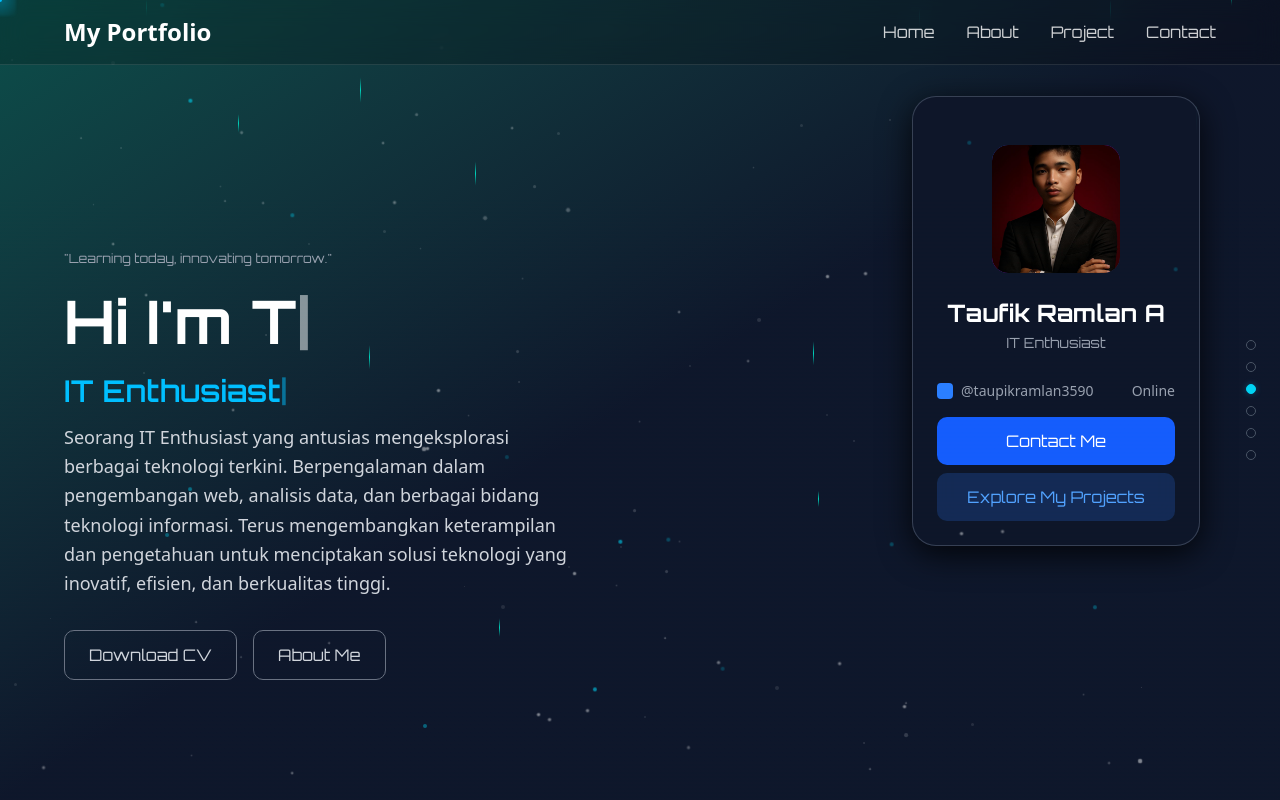
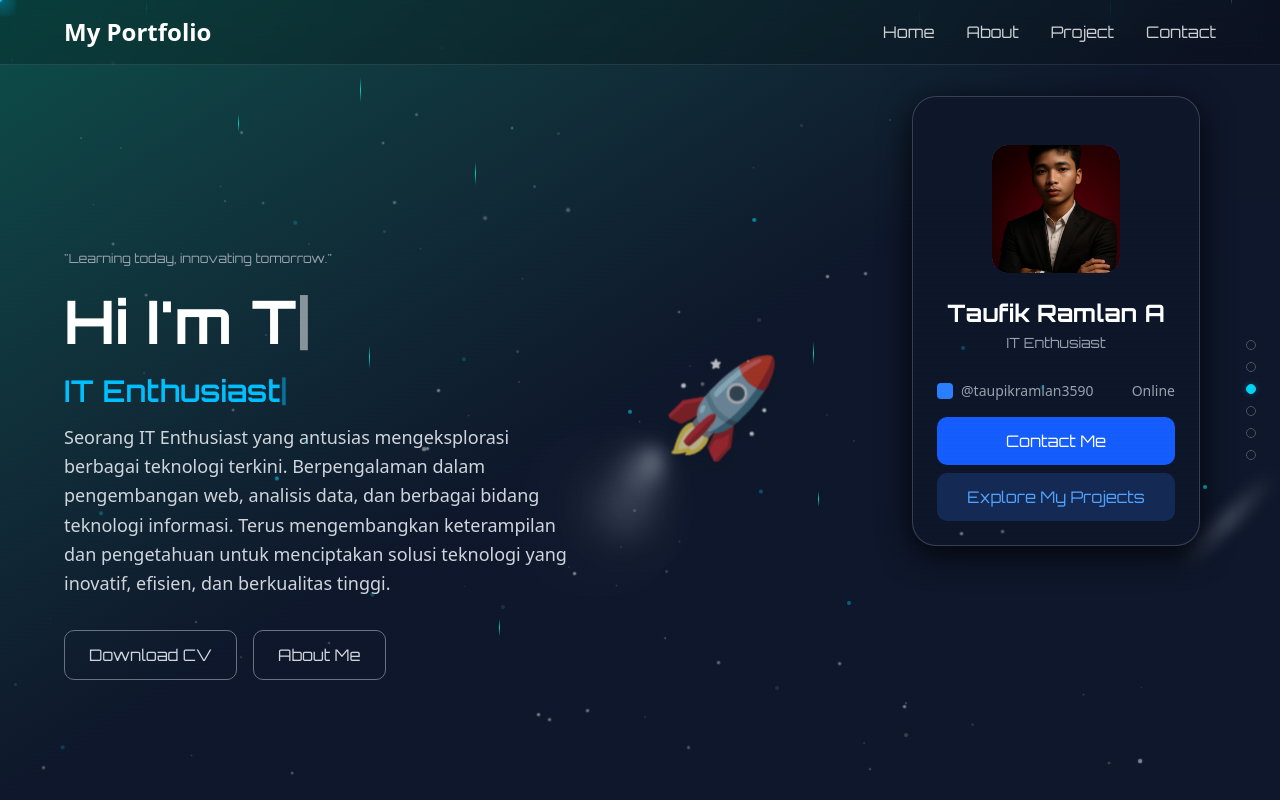
Before and after one commit to Gateofheaven07/portofolio, a Next.js app: page / in a window 1280 px wide. Shown: the top 800 px of the page. Built offline with nearby package versions, Linux system fonts and the light colour scheme.

Commit message:
feat: introduce interactive hero section with profile card, digital rain, and rocket animation, along with global styles.

```diff
--- a/app/globals.css
+++ b/app/globals.css
@@ -598,6 +598,7 @@
 }
 
 /* Scanlines animation */
+
 @keyframes scanlines {
   0% {
     transform: translateY(0);
@@ -606,6 +607,54 @@
     transform: translateY(100vh);
   }
 }
+
+/* Rocket Launch Animation */
+/* Rocket Launch Animation - Diagonal Bottom-Left to Top-Right */
+/* Rocket Launch Animation - Diagonal Bottom-Left to Top-Right (Shifted Left) */
+@keyframes rocket-fly-diagonal {
+  0% {
+    transform: translate(-10vw, 110vh) rotate(45deg);
+    opacity: 0;
+  }
+  10% {
+    opacity: 1;
+  }
+  90% {
+    opacity: 1;
+  }
+  100% {
+    transform: translate(60vw, -20vh) rotate(45deg);
+    opacity: 0;
+  }
+}
+
+/* Smoke trail animation */
+@keyframes smoke-trail {
+  0% {
+    opacity: 0;
+    transform: scale(0.2) translate(0, 0);
+  }
+  20% {
+    opacity: 0.6;
+    transform: scale(0.8) translate(-10px, 10px);
+  }
+  100% {
+    opacity: 0;
+    transform: scale(2) translate(-30px, 30px);
+  }
+}
+
+@keyframes rocket-fire {
+  0%, 100% {
+    opacity: 1;
+    transform: scale(1);
+  }
+  50% {
+    opacity: 0.8;
+    transform: scale(0.9);
+  }
+}
+
 
 /* Floating particles animation */
 @keyframes float {
--- a/components/hero-section.tsx
+++ b/components/hero-section.tsx
@@ -2,6 +2,7 @@
 
 import { useEffect, useRef, useState } from "react"
 import ProfileCard from "./profile-card"
+import RocketAnimation from "./rocket-animation"
 
 export default function HeroSection() {
   const particlesRef = useRef<HTMLDivElement>(null)
@@ -106,6 +107,9 @@ export default function HeroSection() {
       {/* Digital Rain Background */}
       <div ref={particlesRef} className="absolute inset-0 pointer-events-none z-0" />
 
+      {/* Rocket Animation */}
+      <RocketAnimation />
+
       {/* Profile Card positioned at top right for desktop */}
       <div className="absolute top-24 right-4 sm:right-8 md:right-12 lg:right-16 xl:right-20 z-20 hidden lg:block">
         <ProfileCard />
--- a/components/profile-card.tsx
+++ b/components/profile-card.tsx
@@ -42,13 +42,13 @@ export default function ProfileCard() {
       <div
         className="absolute inset-0 opacity-0 group-hover:opacity-100 transition-opacity duration-500 blur-[50px] scale-110"
         style={{
-          background: `radial-gradient(circle, rgba(59, 130, 246, 0.8), rgba(147, 197, 253, 0.4), transparent)`,
+          background: `radial-gradient(circle, rgba(57, 255, 20, 0.8), rgba(134, 239, 172, 0.4), transparent)`,
         }}
       />
 
       <div
         ref={cardRef}
-        className="relative rounded-2xl sm:rounded-3xl p-4 sm:p-6 w-64 sm:w-72 h-[400px] sm:h-[450px] flex flex-col items-center justify-between transition-all duration-300 ease-out group-hover:shadow-[0_0_50px_rgba(59,130,246,0.5)]"
+        className="relative rounded-2xl sm:rounded-3xl p-4 sm:p-6 w-64 sm:w-72 h-[400px] sm:h-[450px] flex flex-col items-center justify-between transition-all duration-300 ease-out group-hover:shadow-[0_0_50px_rgba(57,255,20,0.5)]"
         style={{
           transformStyle: "preserve-3d",
           background: "rgba(15, 23, 42, 0.95)",
@@ -61,7 +61,7 @@ export default function ProfileCard() {
         <div className="flex flex-col items-center space-y-4 sm:space-y-6 pt-4 sm:pt-6" style={{ transform: "translateZ(30px)" }}>
           {/* Profile Image */}
           <div className="relative w-28 h-28 sm:w-32 sm:h-32">
-            <div className="relative w-full h-full rounded-xl sm:rounded-2xl bg-gradient-to-br from-blue-900 via-purple-900 to-slate-800 overflow-hidden">
+            <div className="relative w-full h-full rounded-xl sm:rounded-2xl bg-gradient-to-br from-green-900 via-purple-900 to-slate-800 overflow-hidden">
               <Image
                 src="/taufiik foto.jpeg"
                 alt="Taufik Ramlan"
--- /dev/null
+++ b/components/rocket-animation.tsx
@@ -0,0 +1,88 @@
+"use client"
+
+import { useEffect, useState } from "react"
+
+export default function RocketAnimation() {
+  const [isFlying, setIsFlying] = useState(false)
+
+  // Configuration
+  const floatDuration = 6500 // 7s flight
+  const pauseDuration = 3000 // 3s pause
+  const cycleTime = floatDuration + pauseDuration
+
+  useEffect(() => {
+    // Initial start
+    const startTimeout = setTimeout(() => {
+      setIsFlying(true)
+    }, 1000)
+
+    return () => clearTimeout(startTimeout)
+  }, [])
+
+  useEffect(() => {
+    if (!isFlying) return
+
+    const stopFlightTimeout = setTimeout(() => {
+      setIsFlying(false)
+
+      const startNextFlightTimeout = setTimeout(() => {
+        setIsFlying(true)
+      }, pauseDuration)
+
+      return () => clearTimeout(startNextFlightTimeout)
+    }, floatDuration)
+
+    return () => clearTimeout(stopFlightTimeout)
+  }, [isFlying, floatDuration, pauseDuration])
+
+  if (!isFlying) return null
+
+  return (
+    <div
+      className="absolute inset-0 z-0 pointer-events-none overflow-hidden"
+    >
+      <div
+        className="absolute top-0 left-0 w-full h-full"
+        style={{
+          animation: `rocket-fly-diagonal ${floatDuration}ms linear forwards`,
+        }}
+      >
+        {/* Inner container with counter-rotation for correct emoji orientation */}
+        <div
+          className="relative transform -rotate-45"
+        >
+          {/* Smoke Trail */}
+          <div className="absolute top-20 left-0 w-full flex justify-center items-center -z-10">
+             {[...Array(5)].map((_, i) => (
+                <div
+                  key={i}
+                  className="absolute bg-gray-400 rounded-full opacity-0 blur-md"
+                  style={{
+                    width: `${20 + Math.random() * 20}px`,
+                    height: `${20 + Math.random() * 20}px`,
+                    top: `${Math.random() * 20}px`,
+                    left: `${Math.random() * 10 - 20}px`, // Slight random left offset
+                    animation: `smoke-trail 1s ease-out infinite`,
+                    animationDelay: `${i * 0.2}s`
+                  }}
+                />
+             ))}
+             {/* Longer flowing trail */}
+             <div
+                className="absolute top-10 w-2 h-32 bg-gradient-to-t from-transparent via-gray-300 to-transparent blur-sm opacity-50"
+                style={{
+                   transform: 'rotate(45deg) translate(-20px, 20px)',
+                   transformOrigin: 'top center'
+                }}
+             />
+          </div>
+
+          {/* Rocket Emoji with Opacity */}
+          <span className="text-8xl filter drop-shadow-xl block opacity-70" role="img" aria-label="rocket">
+            🚀
+          </span>
+        </div>
+      </div>
+    </div>
+  )
+}
```
Also changed, not shown: 1 other file (tests, documents, lock files or other folders).
